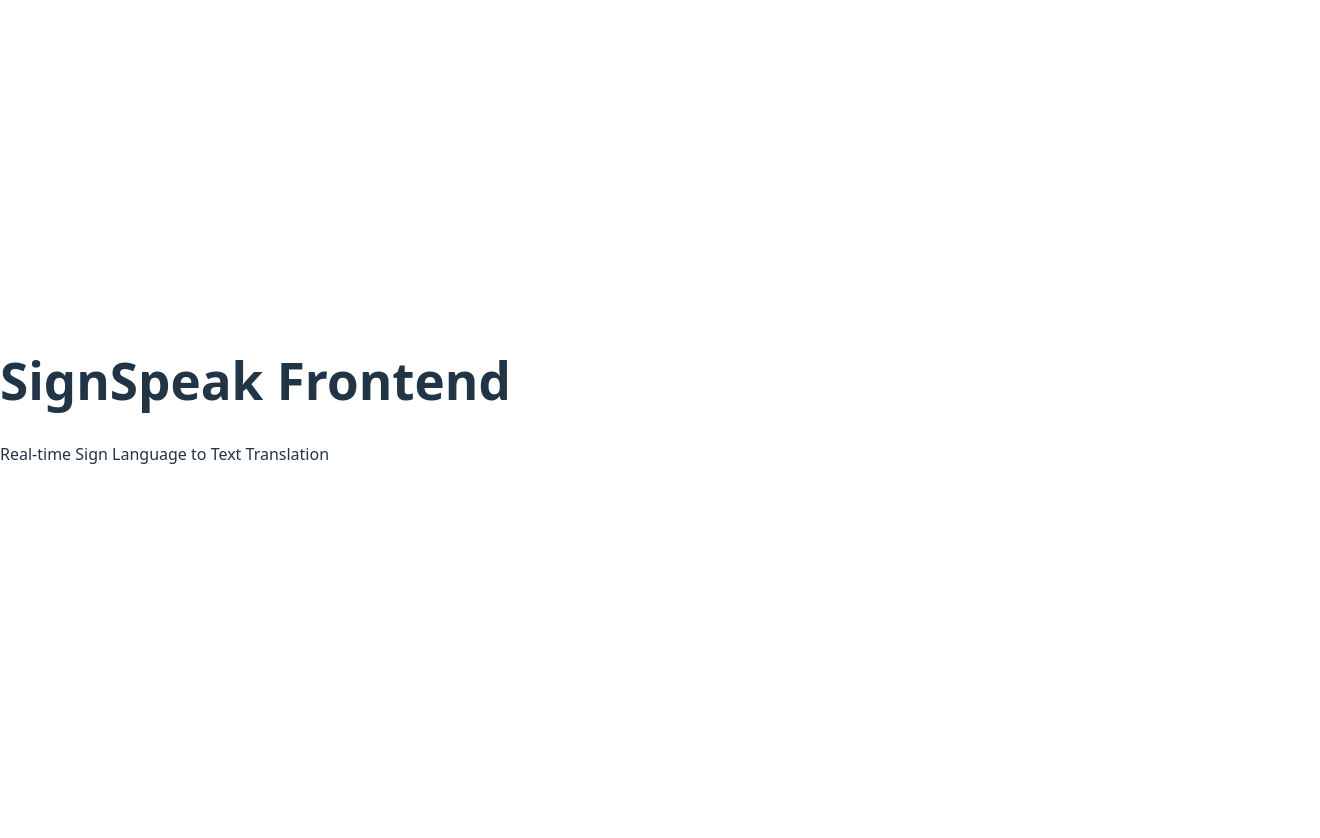
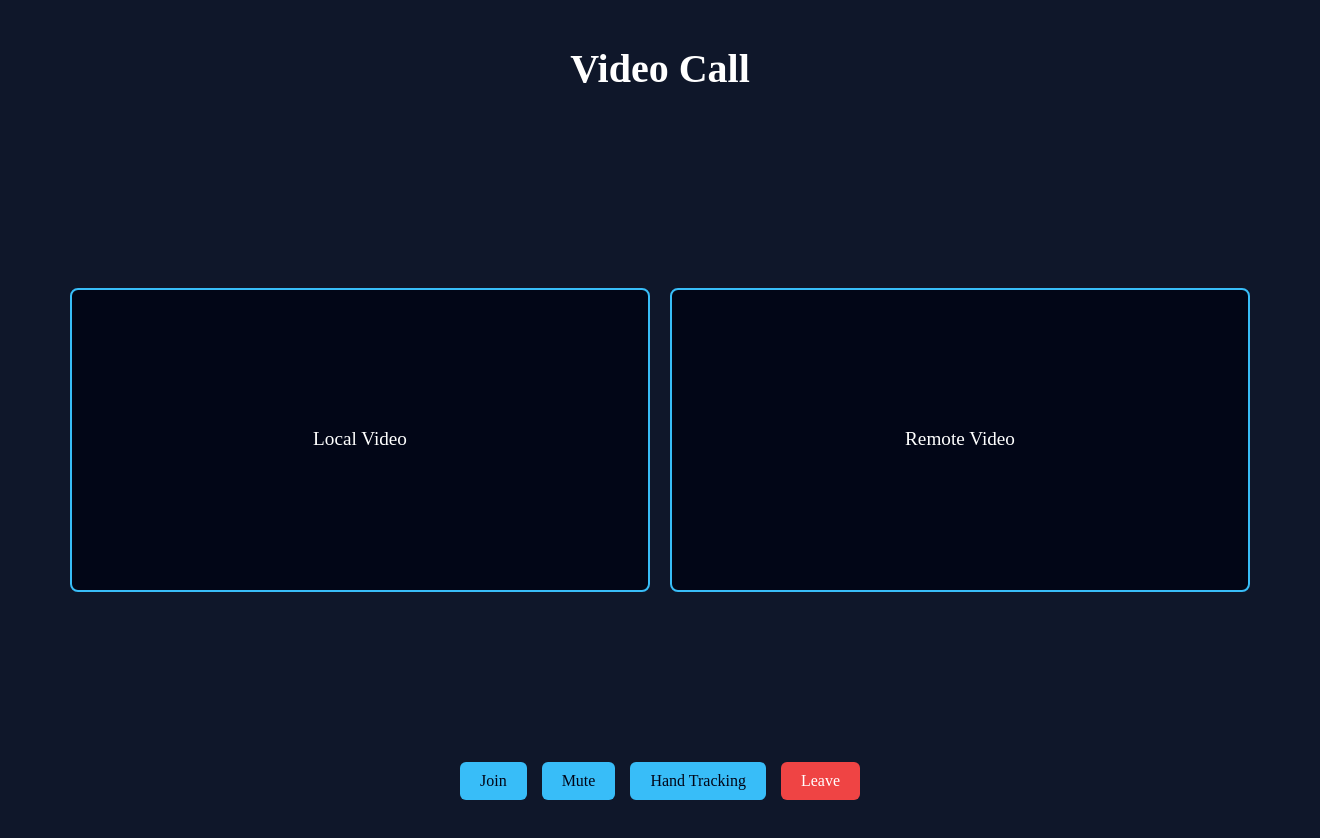
Before and after one commit to jeevana4587/signspeak-frontend, a React (Vite) app: page /call in a window 1280 px wide. Shown: the whole page, 1320 px wide, since content can reach past the window. Before the commit the page ends 800 px from the top, so only its background shows below. Built offline with nearby package versions, Linux system fonts and the light colour scheme.

Commit message:
created join room

```diff
--- a/package.json
+++ b/package.json
@@ -11,7 +11,8 @@
   },
   "dependencies": {
     "react": "^19.2.0",
-    "react-dom": "^19.2.0"
+    "react-dom": "^19.2.0",
+    "react-router-dom": "^7.11.0"
   },
   "devDependencies": {
     "@eslint/js": "^9.39.1",
--- a/src/App.jsx
+++ b/src/App.jsx
@@ -1,9 +1,25 @@
+import { BrowserRouter, Routes, Route } from "react-router-dom";
+import LandingPage from "./pages/landing-page.jsx";
+import JoinRoom from "./pages/Join- room.jsx";
+import VideoCall from "./pages/VideoCall";
+import HandTrackingDemo from "./pages/HandTrackingDemo";
+
+
 function App() {
   return (
-    <div>
-      <h1>SignSpeak Frontend</h1>
-      <p>Real-time Sign Language to Text Translation</p>
-    </div>
+    <BrowserRouter>
+      <Routes>
+        <Route path="/" element={<LandingPage />} />
+        <Route path="/join" element={<JoinRoom />} />
+        <Route path="/call" element={<VideoCall />} />
+        <Route path="/hand-demo" element={<HandTrackingDemo />} />
+
+
+        {/* <Route path="/call" element={<VideoCall />} />
+        <Route path="/hand-demo" element={<HandTrackingDemo />} />  */}
+      </Routes>
+    </BrowserRouter>
+
   );
 }
 
--- /dev/null
+++ b/src/pages/HandTrackingDemo.jsx
@@ -0,0 +1,81 @@
+function HandTrackingDemo() {
+  return (
+    <div style={styles.container}>
+      <h1 style={styles.title}>Hand Tracking Demo</h1>
+
+      {/* Camera + Canvas Area */}
+      <div style={styles.demoArea}>
+        <div style={styles.videoBox}>
+          Webcam Feed
+        </div>
+
+        <div style={styles.canvasBox}>
+          Canvas Overlay
+        </div>
+      </div>
+
+      {/* Output Section */}
+      <div style={styles.outputSection}>
+        <p><strong>Detected Landmarks:</strong> —</p>
+        <p><strong>Gesture Output (future):</strong> —</p>
+      </div>
+    </div>
+  );
+}
+
+const styles = {
+  container: {
+    minHeight: "100vh",
+    width: "100vw",
+    display: "flex",
+    flexDirection: "column",
+    alignItems: "center",
+    backgroundColor: "#0f172a",
+    color: "#ffffff",
+    padding: "20px",
+    fontFamily: "'Times New Roman MT', 'Times New Roman', serif",
+  },
+
+  title: {
+    fontSize: "2.5rem",
+    fontWeight: "bold",
+    marginBottom: "30px",
+  },
+
+  demoArea: {
+    display: "flex",
+    gap: "30px",
+    marginBottom: "30px",
+  },
+
+  videoBox: {
+    width: "320px",
+    height: "240px",
+    backgroundColor: "#020617",
+    border: "2px solid #38bdf8",
+    borderRadius: "8px",
+    display: "flex",
+    justifyContent: "center",
+    alignItems: "center",
+    fontSize: "1rem",
+  },
+
+  canvasBox: {
+    width: "320px",
+    height: "240px",
+    backgroundColor: "#020617",
+    border: "2px dashed #38bdf8",
+    borderRadius: "8px",
+    display: "flex",
+    justifyContent: "center",
+    alignItems: "center",
+    fontSize: "1rem",
+  },
+
+  outputSection: {
+    textAlign: "center",
+    fontSize: "1.1rem",
+  },
+};
+
+export default HandTrackingDemo;
--- /dev/null
+++ b/src/pages/Join- room.jsx
@@ -0,0 +1,77 @@
+import { useState } from "react";
+import { useNavigate } from "react-router-dom";
+
+function JoinRoom() {
+  const [roomId, setRoomId] = useState("");
+  const navigate = useNavigate();
+
+  const handleJoin = () => {
+    if (!roomId.trim()) {
+      alert("Please enter a Room ID");
+      return;
+    }
+    navigate("/call"); // mocked
+  };
+
+  return (
+    <div style={styles.container}>
+      <h1 style={styles.title}>Join a Room</h1>
+
+      <input
+        type="text"
+        placeholder="Enter Room ID"
+        value={roomId}
+        onChange={(e) => setRoomId(e.target.value)}
+        style={styles.input}
+      />
+
+      <button style={styles.button} onClick={handleJoin}>
+        Join Call
+      </button>
+    </div>
+  );
+}
+
+const styles = {
+  container: {
+    minHeight: "100vh",          // 🔥 FULL SCREEN FIX
+    width: "100vw",
+    display: "flex",
+    flexDirection: "column",
+    justifyContent: "center",
+    alignItems: "center",
+    backgroundColor: "#0f172a",
+    color: "#ffffff",
+    textAlign: "center",
+    fontFamily: "'Times New Roman MT', 'Times New Roman', serif",
+  },
+
+  title: {
+    fontSize: "3rem",
+    fontWeight: "bold",
+    marginBottom: "24px",
+  },
+
+  input: {
+    width: "280px",
+    padding: "12px",
+    fontSize: "1rem",
+    borderRadius: "6px",
+    border: "1px solid #94a3b8",
+    marginBottom: "20px",
+    fontFamily: "'Times New Roman MT', 'Times New Roman', serif",
+  },
+
+  button: {
+    padding: "12px 30px",
+    fontSize: "1rem",
+    borderRadius: "6px",
+    border: "none",
+    cursor: "pointer",
+    backgroundColor: "#38bdf8",
+    color: "#020617",
+    fontFamily: "'Times New Roman MT', 'Times New Roman', serif",
+  },
+};
+
+export default JoinRoom;
--- /dev/null
+++ b/src/pages/VideoCall.jsx
@@ -0,0 +1,102 @@
+import { useNavigate } from "react-router-dom";
+
+function VideoCall() {
+  const navigate = useNavigate();
+
+  return (
+    <div style={styles.container}>
+      <h1 style={styles.title}>Video Call</h1>
+
+      <div style={styles.videoContainer}>
+        <div style={styles.videoBox}>Local Video</div>
+        <div style={styles.videoBox}>Remote Video</div>
+      </div>
+
+      <div style={styles.controls}>
+        <button style={styles.controlBtn}>Join</button>
+        <button style={styles.controlBtn}>Mute</button>
+
+        {/* 🔥 NEW BUTTON */}
+        <button
+          style={styles.controlBtn}
+          onClick={() => navigate("/hand-demo")}
+        >
+          Hand Tracking
+        </button>
+
+        <button style={styles.leaveBtn}>Leave</button>
+      </div>
+    </div>
+  );
+}
+
+const styles = {
+  container: {
+    minHeight: "100vh",
+    width: "100vw",
+    display: "flex",
+    flexDirection: "column",
+    justifyContent: "space-between",
+    alignItems: "center",
+    backgroundColor: "#0f172a",
+    color: "#ffffff",
+    padding: "20px",
+    fontFamily: "'Times New Roman MT', 'Times New Roman', serif",
+  },
+
+  title: {
+    fontSize: "2.5rem",
+    fontWeight: "bold",
+  },
+
+  videoContainer: {
+    flex: 1,
+    width: "100%",
+    display: "flex",
+    justifyContent: "center",
+    alignItems: "center",
+    gap: "20px",
+  },
+
+  videoBox: {
+    width: "45%",
+    height: "300px",
+    backgroundColor: "#020617",
+    border: "2px solid #38bdf8",
+    borderRadius: "8px",
+    display: "flex",
+    justifyContent: "center",
+    alignItems: "center",
+    fontSize: "1.2rem",
+  },
+
+  controls: {
+    display: "flex",
+    gap: "15px",
+    marginBottom: "20px",
+  },
+
+  controlBtn: {
+    padding: "10px 20px",
+    fontSize: "1rem",
+    borderRadius: "6px",
+    border: "none",
+    cursor: "pointer",
+    backgroundColor: "#38bdf8",
+    color: "#020617",
+    fontFamily: "'Times New Roman MT', 'Times New Roman', serif",
+  },
+
+  leaveBtn: {
+    padding: "10px 20px",
+    fontSize: "1rem",
+    borderRadius: "6px",
+    border: "none",
+    cursor: "pointer",
+    backgroundColor: "#ef4444",
+    color: "#ffffff",
+    fontFamily: "'Times New Roman MT', 'Times New Roman', serif",
+  },
+};
+
+export default VideoCall;
--- a/src/pages/landing-page.jsx
+++ b/src/pages/landing-page.jsx
@@ -6,17 +6,18 @@ function LandingPage() {
   return (
     <div style={styles.container}>
       <h1 style={styles.title}>SignSpeak</h1>
+
       <p style={styles.subtitle}>
         Real-Time Sign Language to Text Translation in Video Calls
       </p>
 
       <div style={styles.buttonGroup}>
-        <button style={styles.button} onClick={() => navigate("/join")}>
+        <button style={styles.primaryBtn} onClick={() => navigate("/join")}>
           Join Room
         </button>
 
         <button
-          style={styles.secondaryButton}
+          style={styles.secondaryBtn}
           onClick={() => navigate("/hand-demo")}
         >
           Hand Tracking Demo
@@ -28,48 +29,58 @@ function LandingPage() {
 
 const styles = {
   container: {
-    height: "100vh",
+    minHeight: "100vh",
+    width: "100vw",
     display: "flex",
     flexDirection: "column",
     justifyContent: "center",
     alignItems: "center",
-    backgroundColor: "#0f172a",
+    backgroundColor: "#0f172a",   // ✅ simple solid background
     color: "#ffffff",
     textAlign: "center",
+    fontFamily: "'Times New Roman MT', 'Times New Roman', serif",
   },
+
   title: {
-    fontSize: "3rem",
-    marginBottom: "10px",
+    fontSize: "3.4rem",
+    fontWeight: "bold",
+    letterSpacing: "1px",
+    marginBottom: "12px",
   },
+
   subtitle: {
     fontSize: "1.2rem",
     maxWidth: "500px",
     marginBottom: "40px",
     color: "#cbd5f5",
   },
+
   buttonGroup: {
     display: "flex",
     gap: "20px",
   },
-  button: {
-    padding: "12px 24px",
+
+  primaryBtn: {
+    padding: "12px 28px",
     fontSize: "1rem",
     borderRadius: "6px",
     border: "none",
     cursor: "pointer",
     backgroundColor: "#38bdf8",
-    color: "#0f172a",
+    color: "#020617",
+    fontFamily: "'Times New Roman MT', 'Times New Roman', serif",
   },
-  secondaryButton: {
-    padding: "12px 24px",
+
+  secondaryBtn: {
+    padding: "12px 28px",
     fontSize: "1rem",
     borderRadius: "6px",
     border: "1px solid #38bdf8",
     cursor: "pointer",
     backgroundColor: "transparent",
     color: "#38bdf8",
+    fontFamily: "'Times New Roman MT', 'Times New Roman', serif",
   },
 };
 
 export default LandingPage;
-v
```
Also changed, not shown: 1 other file (tests, documents, lock files or other folders).
